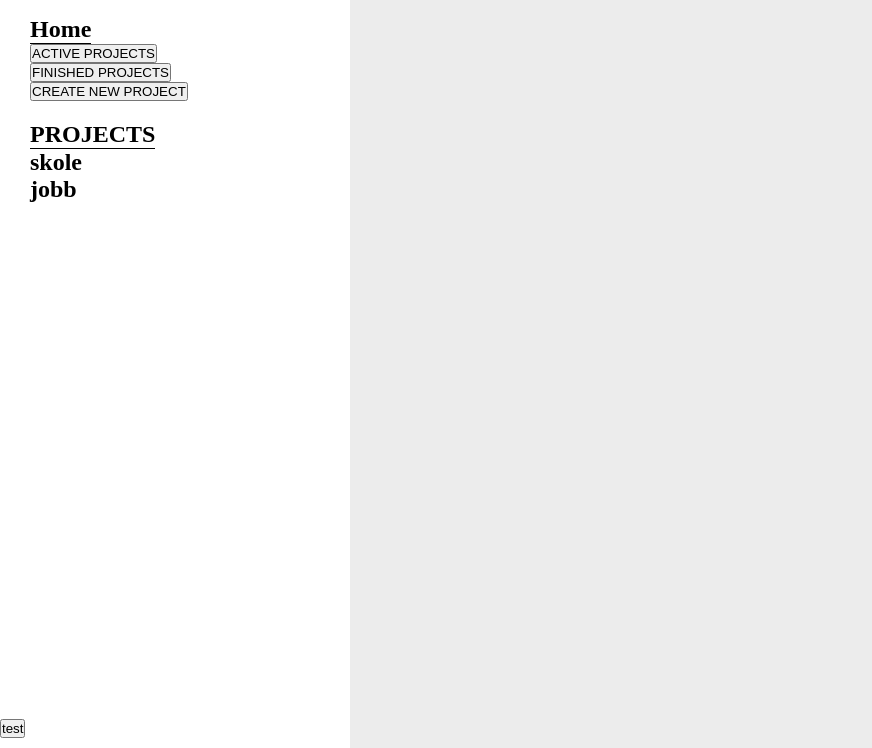
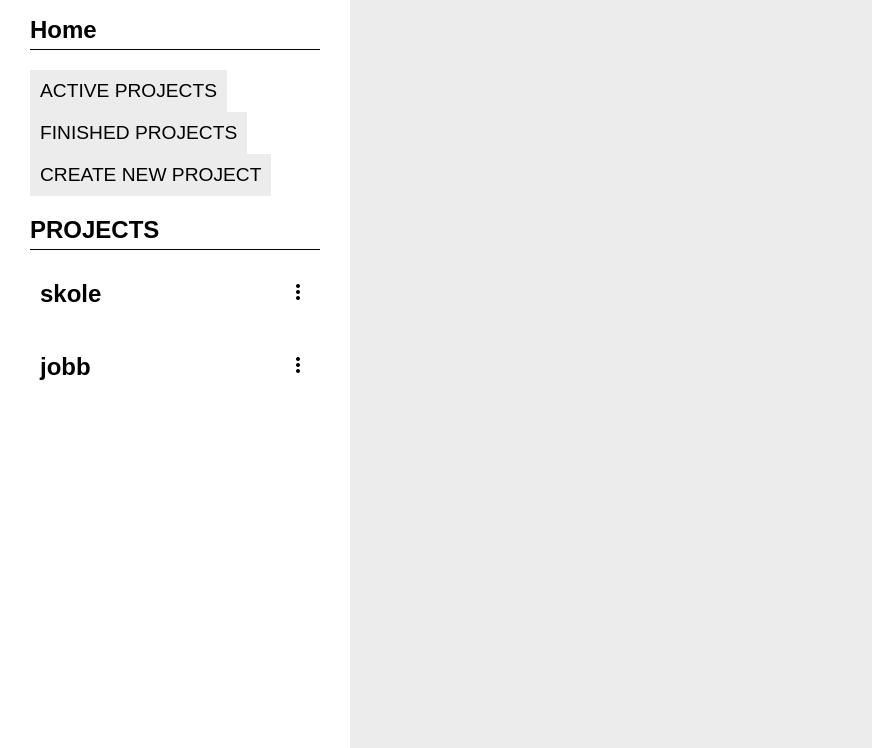
Before and after one commit to Codin-Wizard/ToDo-List, a website built with webpack: page src/template.html in a window 1280 px wide. Shown: the part 52-800 px from the top of the page, without its empty margins (0-872 px from the left). Built offline with nearby package versions, Linux system fonts and the light colour scheme.

Commit message:
Ting ser litt bedre ut

```diff
--- a/src/scripts/DOM_Stuff.js
+++ b/src/scripts/DOM_Stuff.js
@@ -86,12 +86,15 @@ function projectOnClick(project){
         todoList.appendChild(todoItem);
     });
 
-    const addTodo = document.createElement('div');
+    const addTodo = document.createElement('button');
     addTodo.classList.add('click', 'add-task')
 
+    const plussIcon = document.createElement('span');
+    plussIcon.classList.add('material-icons-round')
+    plussIcon.textContent = 'add_circle_outlined'
 
 
-    addTodo.textContent = 'Add Task'
+    addTodo.append(plussIcon, ' Add Task')
     addTodo.addEventListener('click', () => {
         createTodosForProject(project);
     })
@@ -106,9 +109,18 @@ export function renderProjectToDOM(project) {
     projectElement.classList.add('project');
     projectElement.id = `project-${project.name}`; // Set the id based on the project name
 
+    //Adds the 3 dots menu
+    const editProject = document.createElement('div');
+    editProject.classList.add('editProject');
+
+    const detailsIcon = document.createElement('span');
+    detailsIcon.classList.add('material-icons-round')
+    detailsIcon.textContent = 'more_vert'
+    editProject.appendChild(detailsIcon)
+
     const projectTitle = document.createElement('h2');
     projectTitle.textContent = `${project.name}`;
-    projectElement.appendChild(projectTitle);
+    projectElement.append(projectTitle, editProject);
 
     projectElement.addEventListener('click', () => {
         projectOnClick(project)
--- a/src/style.css
+++ b/src/style.css
@@ -5,6 +5,7 @@
 }
 
 body{
+    font-family: 'Alata', sans-serif;
 }
 
 #grid-container{
@@ -43,10 +44,18 @@ body{
 .title{
     border-bottom: 1px solid black;
 }
-
+.editProject{
+    display: flex;
+}
+.project{
+    display: flex;
+    justify-content: space-between;
+    width: 100%;
+    padding: 10px ;
+}
 .project:hover, .click:hover{
     cursor: pointer;
-    background-color: bisque;
+    background-color: rgba(223, 222, 224, 0.63);
 }
 
 /* Main content */
@@ -59,12 +68,22 @@ body{
 }
 #project-name {
     padding: 30px;
+
 }
-.add-task{
+button{
     padding: 10px;
+    font-size: 1.2rem;
+    display: flex;
+    border: 0;
+    background-color: rgb(236, 236, 236);
+    cursor: pointer;
 }
-
 /*General css */
+h2{
+    width: 100%;
+    margin-bottom: 20px;
+    padding-bottom: 5px;
+}
 .details{
     position: absolute;
     top: 50%;
@@ -74,6 +93,11 @@ body{
     padding: 20px;
     box-shadow: 0px 0px 10px rgba(0, 0, 0, 0.5);
     z-index: 1002;
+}
+
+.material-icons-round{
+    font-family: 'Material Icons Round', 'Material Icons';
+    font-size: 24px;
 }
 /* Style the overlay */
 #overlay {
--- a/src/template.html
+++ b/src/template.html
@@ -3,6 +3,8 @@
 <head>
     <meta charset="UTF-8">
     <meta name="viewport" content="width=device-width, initial-scale=1.0">
+    <link href="https://fonts.googleapis.com/icon?family=Material+Icons"
+      rel="stylesheet">
     <title>To-Do List</title>
 </head>
 <body>
@@ -24,6 +26,5 @@
 
         </div>
     </div>
-    <button id="test">test</button>
 </body>
 </html>
```
